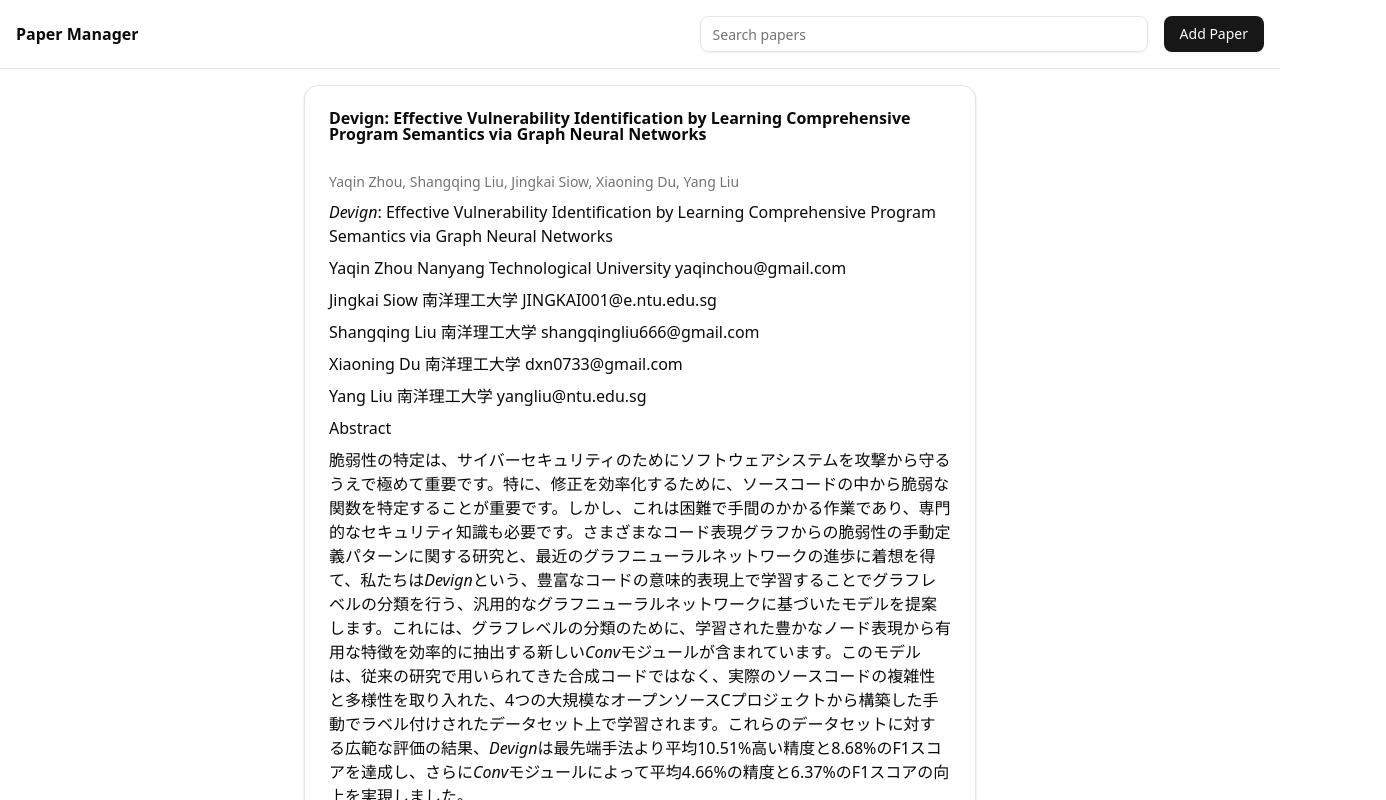
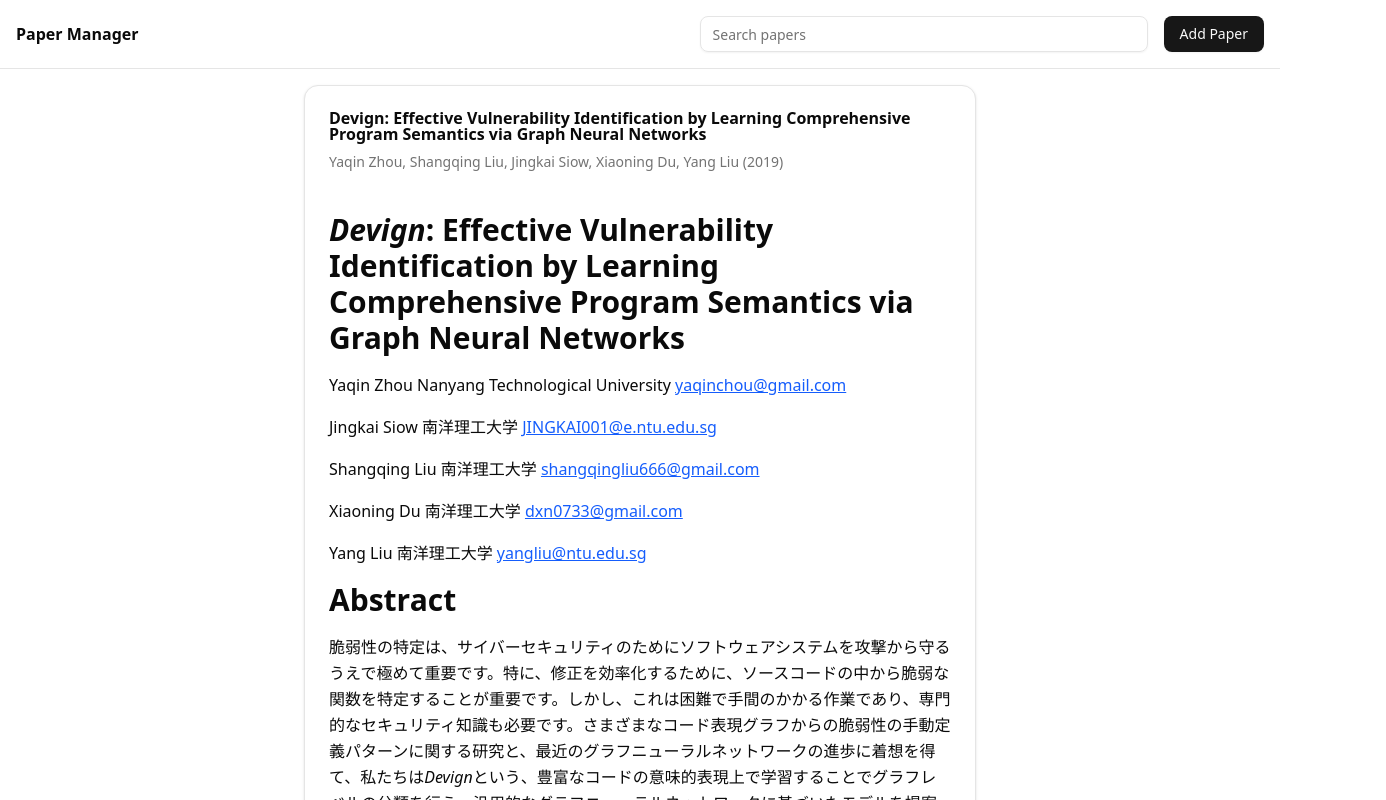
Before and after one commit to yoseio/giants, a Next.js app: page /papers/05f3c6a4338f0b35c2a3b822097c6161c460260e4ce202d219291c247e392d9d in a window 1280 px wide. Shown: the top 800 px of the page, 1386 px wide, since content can reach past the window. Built offline with nearby package versions, Linux system fonts and the light colour scheme.

Commit message:
Improve paper detail page and math rendering

```diff
--- a/app/globals.css
+++ b/app/globals.css
@@ -120,3 +120,27 @@
     @apply bg-background text-foreground;
   }
 }
+
+@layer components {
+  .markdown {
+    @apply space-y-4 leading-relaxed;
+  }
+  .markdown h1 {
+    @apply text-3xl font-bold mt-4;
+  }
+  .markdown h2 {
+    @apply text-2xl font-bold mt-4;
+  }
+  .markdown h3 {
+    @apply text-xl font-semibold mt-4;
+  }
+  .markdown a {
+    @apply underline text-blue-600;
+  }
+  .dark .markdown a {
+    @apply text-blue-400;
+  }
+  .markdown code {
+    @apply bg-muted px-1 py-0.5 rounded text-sm;
+  }
+}
--- a/app/layout.tsx
+++ b/app/layout.tsx
@@ -2,6 +2,7 @@
 import { Geist, Geist_Mono } from "next/font/google";
 
 import "./globals.css";
+import "katex/dist/katex.min.css";
 import { Navbar } from "@/components/navbar";
 import { Toaster } from "@/components/ui/sonner";
 
--- a/app/papers/[id]/page.tsx
+++ b/app/papers/[id]/page.tsx
@@ -1,5 +1,8 @@
 import { Card, CardContent, CardHeader, CardTitle } from "@/components/ui/card";
 import ReactMarkdown from "react-markdown";
+import remarkGfm from "remark-gfm";
+import remarkMath from "remark-math";
+import rehypeKatex from "rehype-katex";
 import { getPaper, listPaperIds, getPaperMarkdown } from "@/lib/papers";
 import { notFound } from "next/navigation";
 
@@ -18,13 +21,33 @@
   return (
     <main className="container mx-auto p-4">
       <Card className="w-full max-w-2xl mx-auto">
-        <CardHeader>
+        <CardHeader className="space-y-1">
           <CardTitle>{paper.title}</CardTitle>
+          <p className="text-sm text-muted-foreground">
+            {authors}
+            {paper.year ? ` (${paper.year})` : null}
+          </p>
+          {paper.openAccessPdf?.url ? (
+            <a
+              href={paper.openAccessPdf.url}
+              className="text-sm underline text-blue-600"
+              target="_blank"
+              rel="noopener noreferrer"
+            >
+              View PDF
+            </a>
+          ) : null}
         </CardHeader>
-        <CardContent className="space-y-2">
-          <p className="text-sm text-muted-foreground">{authors}</p>
+        <CardContent className="space-y-4">
           {markdown ? (
-            <ReactMarkdown>{markdown}</ReactMarkdown>
+            <div className="markdown">
+              <ReactMarkdown
+                remarkPlugins={[remarkGfm, remarkMath]}
+                rehypePlugins={[rehypeKatex]}
+              >
+                {markdown}
+              </ReactMarkdown>
+            </div>
           ) : (
             <p>{paper.abstract || "No abstract available."}</p>
           )}
--- a/package.json
+++ b/package.json
@@ -44,6 +44,7 @@
     "date-fns": "^4.1.0",
     "embla-carousel-react": "^8.6.0",
     "input-otp": "^1.4.2",
+    "katex": "^0.16.22",
     "lucide-react": "^0.513.0",
     "next": "15.3.3",
     "next-themes": "^0.4.6",
@@ -54,6 +55,9 @@
     "react-markdown": "^10.1.0",
     "react-resizable-panels": "^3.0.2",
     "recharts": "^2.15.3",
+    "rehype-katex": "^7.0.1",
+    "remark-gfm": "^4.0.1",
+    "remark-math": "^6.0.0",
     "sonner": "^2.0.5",
     "tailwind-merge": "^3.3.0",
     "vaul": "^1.1.2",
```
Also changed, not shown: 1 other file (tests, documents, lock files or other folders).
